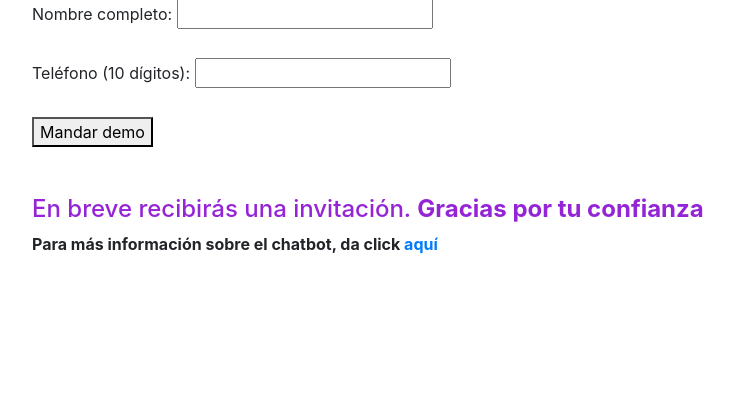
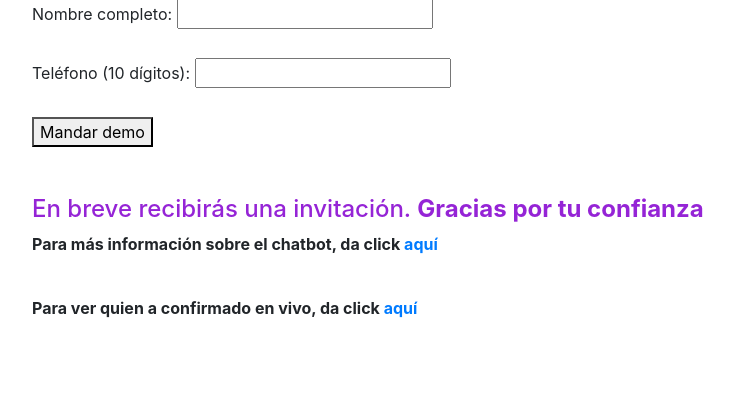
Before and after one commit to sinboleto/confirmacion, a Flask app: page /demo_chatbot in a window 1280 px wide. Shown: the part 190-591 px from the top of the page, without its empty margins (53-787 px from the left). Run offline with Flask 3, Linux system fonts and the light colour scheme; some libraries are stand-ins or nearby versions.

Commit message:
Cambio demo chatbot

```diff
--- a/templates/demo.html
+++ b/templates/demo.html
@@ -49,13 +49,17 @@
         <div>
             <h4 style="color: #9524D6">En breve recibirás una invitación. <b>Gracias por tu confianza</b></h4>
             <p><b>Para más información sobre el chatbot, da click <a href="http://www.sinboleto.com.mx">aquí</a></b></p>
+            <br>
+            <p><b>Para ver quien a confirmado en vivo, da click <a
+                        href="https://confirmacion-app-ffd9bb8202ec.herokuapp.com/dashboard_eventos/DEMO">aquí</a></b>
+            </p>
         </div>
 
     </div>
 
     <script>
         function showPopup() {
-            alert("Saldrás de la página en 3 segundos");
+            alert("En 3 segundos te llegará tu confirmación por WhatsApp");
         }
     </script>
 
```
